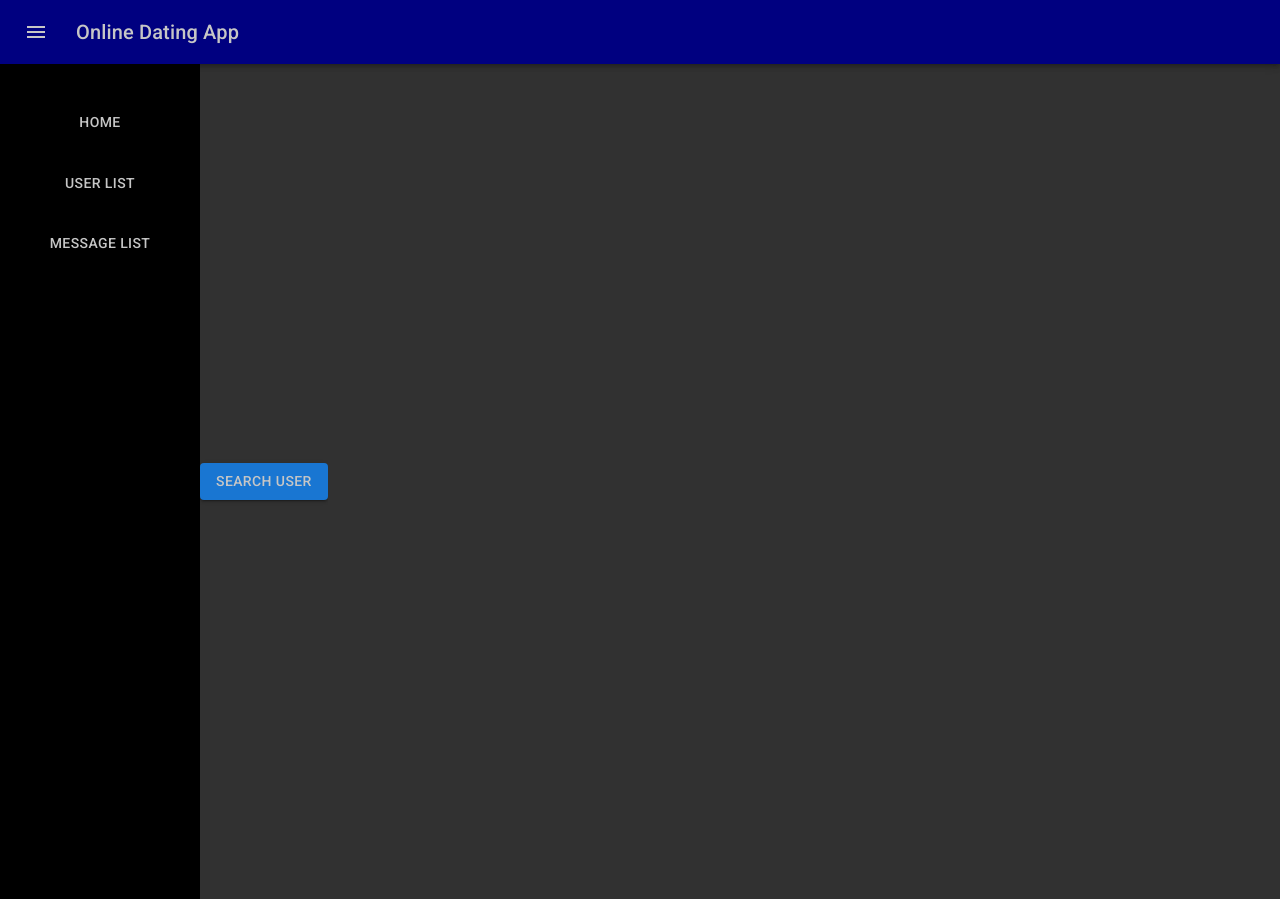
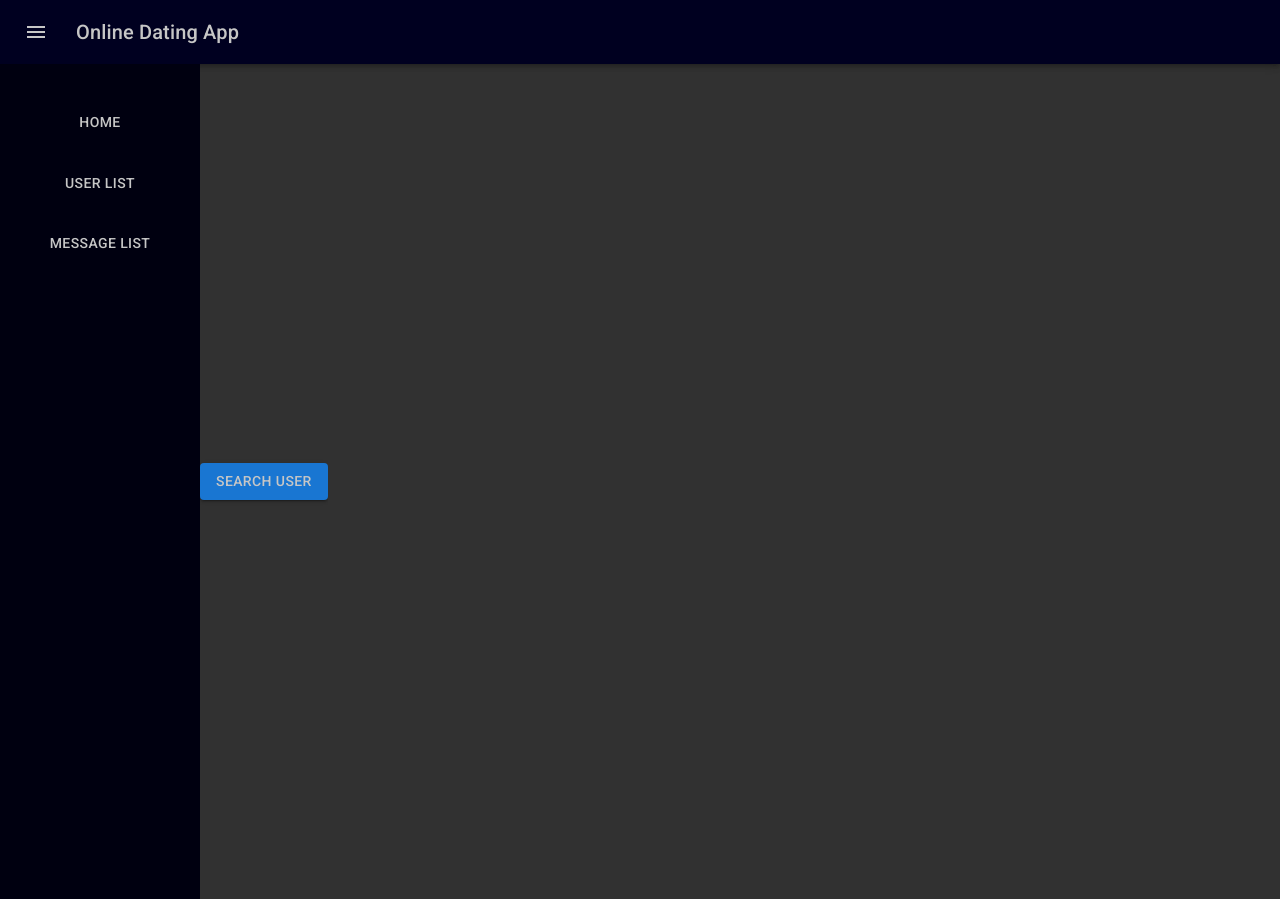
Before and after one commit to Yuta-K19418/recursion-online-dating-app, a React (Create React App) app: page / in a window 1280 px wide. Built offline with nearby package versions, Linux system fonts and the light colour scheme.

Commit message:
changed color

```diff
--- a/src/components/appBar.tsx
+++ b/src/components/appBar.tsx
@@ -10,7 +10,7 @@ interface Props {
 const AppBar = (props: Props) => {
   return (
     <Box sx={{ flexGrow: 1 }}>
-      <MuiAppBar position="static" style={{ color: "#c6c6c6", backgroundColor: "#000080" }}>
+      <MuiAppBar position="static" style={{ color: "#c6c6c6", backgroundColor: "#000020" }}>
         <Toolbar>
           <IconButton
             size="large"
--- a/src/components/profile.tsx
+++ b/src/components/profile.tsx
@@ -17,7 +17,7 @@ const Profile = (props: Props) => {
         justifyContent: "center",
         alignItems: "center",
         margin: 2,
-        backgroundColor: "#000000",
+        backgroundColor: "#000010",
       }}
     >
       <CardMedia
--- a/src/components/sideNavBar.tsx
+++ b/src/components/sideNavBar.tsx
@@ -7,7 +7,7 @@ const SideNavBar = () => {
     <Box
       sx={{
         color: "white",
-        backgroundColor: "#000000",
+        backgroundColor: "#000010",
         width: 200,
         height: "100%",
       }}
```
